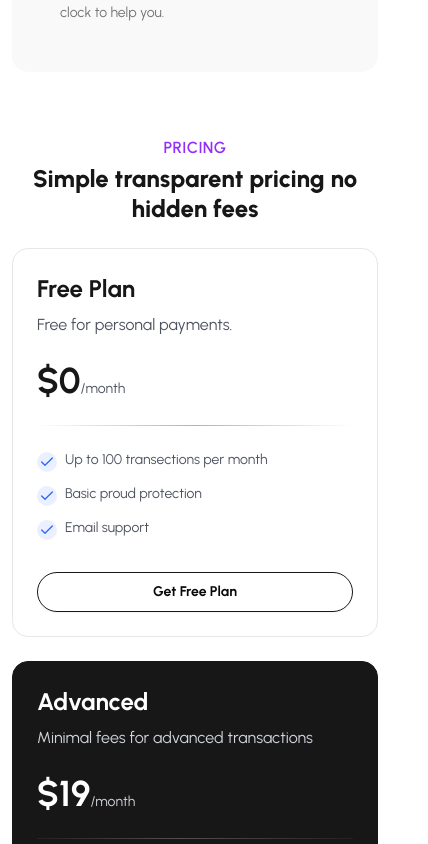
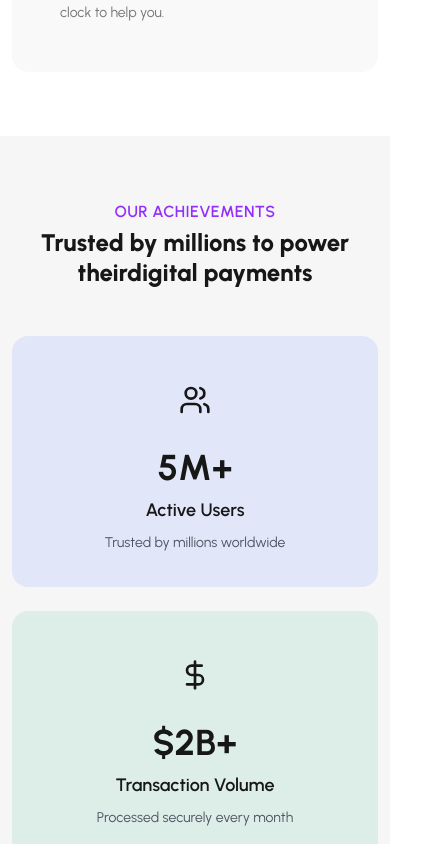
Before and after one commit to omarfaruk-dev/easy-pay, a Next.js app: page / in a window 390 px wide. Shown: the part 5020-5864 px from the top of the page, 428 px wide, since content can reach past the window. Built offline with nearby package versions, Linux system fonts and the light colour scheme.

Commit message:
added: statistics section

```diff
--- a/src/app/page.js
+++ b/src/app/page.js
@@ -7,34 +7,38 @@ import Pricing from "@/components/Pricing";
 import Testimonials from "@/components/Testimonials";
 import CallToAction from "@/components/CallToAction";
 import Footer from "@/components/Footer";
+import Statistics from "@/components/Statistics";
 export default function Home() {
   return (
     <div className="min-h-screen">
       <section id="hero" className="scroll-mt-24">
-        <Hero/>
+        <Hero />
       </section>
       <section id="features" className="scroll-mt-24">
-        <Features/>
+        <Features />
       </section>
       <section id="brands" className="scroll-mt-24">
-        <FeaturedBrand/>
+        <FeaturedBrand />
       </section>
       <section id="how-it-works" className="scroll-mt-24">
-        <HowItWorks/>
+        <HowItWorks />
       </section>
       <section id="security" className="scroll-mt-24">
-        <Security/>
+        <Security />
+      </section>
+      <section id="statistics" className="scroll-mt-24">
+        <Statistics />
       </section>
       <section id="pricing" className="scroll-mt-24">
-        <Pricing/>
+        <Pricing />
       </section>
       <section id="testimonials" className="scroll-mt-24">
-        <Testimonials/>
+        <Testimonials />
       </section>
       <section id="contact" className="scroll-mt-24">
-        <CallToAction/>
+        <CallToAction />
       </section>
-      <Footer/>
+      <Footer />
     </div>
   );
 }
--- a/src/components/Pricing.jsx
+++ b/src/components/Pricing.jsx
@@ -119,7 +119,7 @@ export default function Pricing() {
     }, []);
 
     return (
-        <section ref={sectionRef} className="relative pb-16 sm:pb-20 lg:pb-30 bg-white">
+        <section ref={sectionRef} className="relative py-16 sm:py-20 lg:py-30 bg-white">
             <div className="relative max-w-[1170px] mx-auto px-3 sm:px-4 md:px-6">
                 {/* Header */}
                 <div ref={headerRef}>
--- /dev/null
+++ b/src/components/Statistics.jsx
@@ -0,0 +1,157 @@
+"use client";
+import React, { useEffect, useRef } from "react";
+import { Users, DollarSign, TrendingUp, Globe } from "lucide-react";
+import SectionHeader from "./SectionHeader";
+import gsap from "gsap";
+import { ScrollTrigger } from "gsap/ScrollTrigger";
+
+gsap.registerPlugin(ScrollTrigger);
+
+const statistics = [
+  {
+    id: 1,
+    icon: Users,
+    number: "5M+",
+    label: "Active Users",
+    description: "Trusted by millions worldwide",
+    bg: "bg-secondary/10",
+  },
+  {
+    id: 2,
+    icon: DollarSign,
+    number: "$2B+",
+    label: "Transaction Volume",
+    description: "Processed securely every month",
+    bg: "bg-success/10",
+  },
+  {
+    id: 3,
+    icon: TrendingUp,
+    number: "99.9%",
+    label: "Uptime",
+    description: "Industry-leading reliability",
+    bg: "bg-warning/10",
+  },
+  {
+    id: 4,
+    icon: Globe,
+    number: "150+",
+    label: "Countries",
+    description: "Available globally",
+    bg: "bg-tertiary/10",
+  },
+];
+
+const Statistics = () => {
+  const sectionRef = useRef(null);
+  const headerRef = useRef(null);
+  const cardsRef = useRef([]);
+
+  useEffect(() => {
+    const ctx = gsap.context(() => {
+      // Set initial states for all cards
+      cardsRef.current.forEach((card) => {
+        if (card) {
+          gsap.set(card, { opacity: 0, y: 60, scale: 0.95 });
+        }
+      });
+
+      // Set initial state for header
+      gsap.set(headerRef.current, { opacity: 0, y: 30 });
+
+      // Create timeline for header
+      const headerTl = gsap.timeline({
+        scrollTrigger: {
+          trigger: sectionRef.current,
+          start: "top 80%",
+        },
+      });
+
+      headerTl.to(headerRef.current, {
+        opacity: 1,
+        y: 0,
+        duration: 0.8,
+        ease: "power3.out",
+      });
+
+      // Animate cards with stagger
+      cardsRef.current.forEach((card, index) => {
+        if (card) {
+          gsap.to(card, {
+            opacity: 1,
+            y: 0,
+            scale: 1,
+            duration: 0.8,
+            ease: "power3.out",
+            scrollTrigger: {
+              trigger: sectionRef.current,
+              start: "top 70%",
+            },
+            delay: index * 0.1, // Stagger animation by 0.1s
+          });
+        }
+      });
+    }, sectionRef);
+
+    return () => ctx.revert();
+  }, []);
+
+  return (
+    <section ref={sectionRef} className="py-16 sm:py-20 lg:py-28 bg-accent/5">
+      <div className="max-w-[1170px] mx-auto px-3 sm:px-4 md:px-6">
+        {/* Header */}
+        <div ref={headerRef}>
+          <SectionHeader
+            label="OUR ACHIEVEMENTS"
+            title={
+              <>
+                Trusted by millions to power their
+                <br className="hidden md:block" />
+                digital payments
+              </>
+            }
+            align="center"
+          />
+        </div>
+
+        {/* Statistics Grid */}
+        <div className="grid grid-cols-1 sm:grid-cols-2 lg:grid-cols-4 gap-6 mt-12 md:mt-16">
+          {statistics.map((stat, index) => {
+            const Icon = stat.icon;
+            return (
+              <div
+                key={stat.id}
+                ref={(el) => (cardsRef.current[index] = el)}
+                className={`${stat.bg} rounded-2xl p-8 text-center`}
+              >
+                {/* Icon */}
+                <div className="flex justify-center mb-4">
+                  <div className="w-16 h-16 rounded-full flex items-center justify-center">
+                    <Icon className="w-8 h-8 text-primary" />
+                  </div>
+                </div>
+
+                {/* Number */}
+                <h3 className="text-4xl sm:text-5xl font-bold text-primary mb-2">
+                  {stat.number}
+                </h3>
+
+                {/* Label */}
+                <p className="text-lg font-semibold text-primary mb-2">
+                  {stat.label}
+                </p>
+
+                {/* Description */}
+                <p className="text-sm text-accent leading-relaxed">
+                  {stat.description}
+                </p>
+              </div>
+            );
+          })}
+        </div>
+      </div>
+    </section>
+  );
+};
+
+export default Statistics;
```
